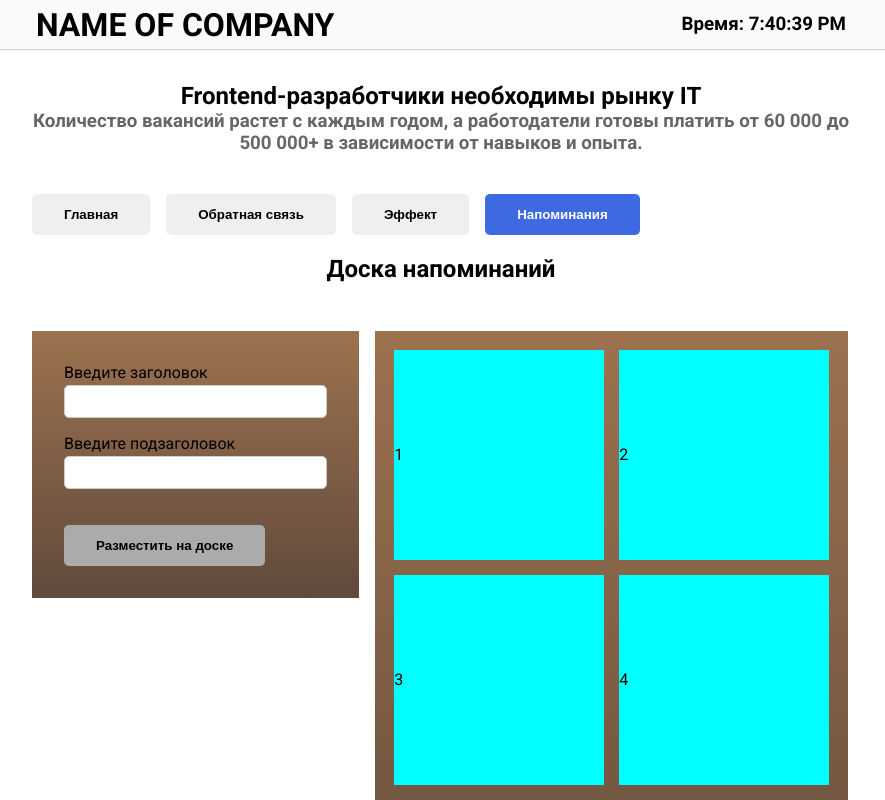
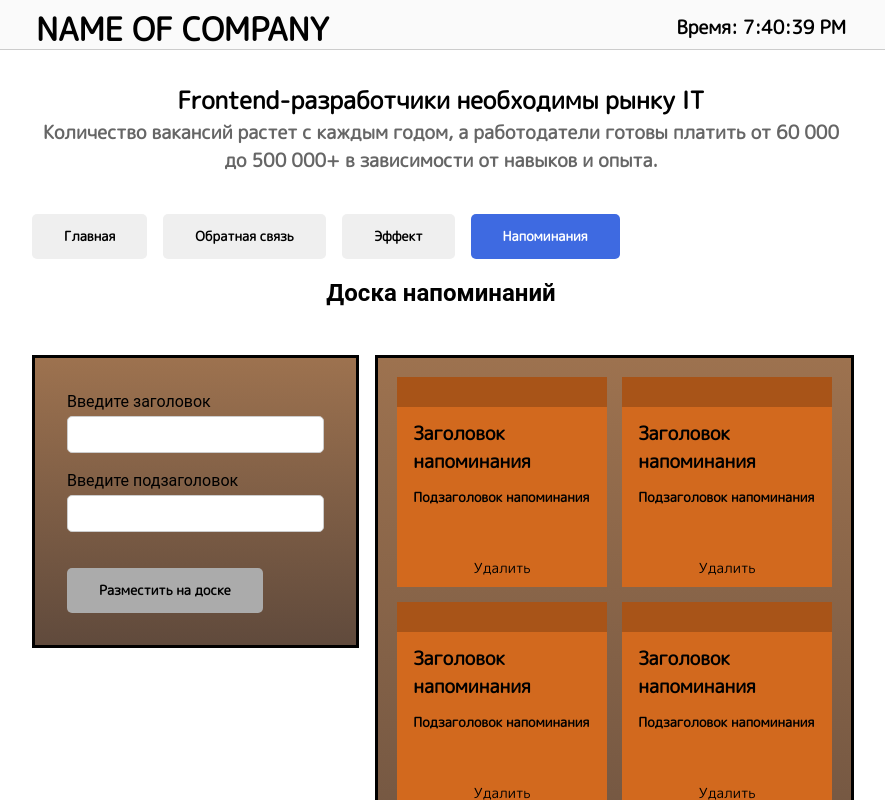
Before and after one commit to Lyaguh21/react-first-steps, a React (Vite) app: page / in a window 1280 px wide. Both pictures are taken after a click on the button "Напоминания". Shown: the top 800 px of the page, without its empty margins (199-1084 px from the left). Built offline with nearby package versions, Linux system fonts and the light colour scheme.

Commit message:
Начало прописывания логики

```diff
--- a/src/dashboard/dashboardform/DashBoardForm.jsx
+++ b/src/dashboard/dashboardform/DashBoardForm.jsx
@@ -18,7 +18,9 @@ export default function DashBoardForm() {
   return (
     <section>
       <form action="" id="remindersForm">
-        <label htmlFor="titleReminders">Введите заголовок</label>
+        <label htmlFor="titleReminders" className="label">
+          Введите заголовок
+        </label>
         <input
           className="control"
           id="titleReminders"
@@ -28,6 +30,9 @@ export default function DashBoardForm() {
           style={{
             border: formReminders.hasErorSetTitle ? "1.7px solid red" : null,
           }}
+          placeholder={
+            formReminders.hasErorSetTitle ? "Обязательное поле" : null
+          }
         />
 
         <label htmlFor="descriptionReminders">Введите подзаголовок</label>
--- a/src/dashboard/dashboardform/DashBoardForm.scss
+++ b/src/dashboard/dashboardform/DashBoardForm.scss
@@ -1,5 +1,10 @@
+@import url("https://fonts.googleapis.com/css2?family=M+PLUS+Rounded+1c&display=swap");
+$remindersfont: "M PLUS Rounded 1c", serif;
 $main-font: "Roboto", sans-serif;
 $deskСolor: linear-gradient(to top, #604a3c, #9d724f);
+* {
+  font-family: $remindersfont;
+}
 .control {
   border: 1px solid #ccc;
   border-radius: 5px;
@@ -9,6 +14,7 @@ $deskСolor: linear-gradient(to top, #604a3c, #9d724f);
 }
 
 #remindersForm {
+  border: 3px black solid;
   background: $deskСolor;
   margin-top: 3rem;
   padding: 2rem 2rem 2rem 2rem;
@@ -19,3 +25,6 @@ $deskСolor: linear-gradient(to top, #604a3c, #9d724f);
 #setOnDesk {
   justify-content: center;
 }
+.label {
+  font-family: $remindersfont;
+}
--- a/src/dashboard/dashboardreminders/DashBoardReminders.jsx
+++ b/src/dashboard/dashboardreminders/DashBoardReminders.jsx
@@ -1,20 +1,36 @@
+import RemindersSection from "../reminders/RemindersSection";
 import "./DashBoardReminders.scss";
+import { remindersColor } from "../../data";
 export default function DashBoardReminders() {
   return (
     <section>
       <table id="remindersTable">
         <tbody>
           <tr>
-            <td>1</td>
-            <td>2</td>
+            <td>
+              <RemindersSection
+
+              ></RemindersSection>
+            </td>
+            <td>
+              <RemindersSection></RemindersSection>
+            </td>
           </tr>
           <tr>
-            <td>3</td>
-            <td>4</td>
+            <td>
+              <RemindersSection></RemindersSection>
+            </td>
+            <td>
+              <RemindersSection></RemindersSection>
+            </td>
           </tr>
           <tr>
-            <td>5</td>
-            <td>6</td>
+            <td>
+              <RemindersSection></RemindersSection>
+            </td>
+            <td>
+              <RemindersSection></RemindersSection>
+            </td>
           </tr>
         </tbody>
       </table>
--- a/src/dashboard/dashboardreminders/DashBoardReminders.scss
+++ b/src/dashboard/dashboardreminders/DashBoardReminders.scss
@@ -7,10 +7,10 @@ $deskСolor: linear-gradient(to top, #604a3c, #9d724f);
   margin-left: 1rem;
   border-collapse: separate;
   border-spacing: 15px 15px;
+  border: 3px black solid;
   td {
     width: 210px;
     height: 210px;
-    background-color: aqua;
     margin-right: 5px;
   }
 }
--- /dev/null
+++ b/src/dashboard/reminders/RemindersButton.jsx
@@ -0,0 +1,4 @@
+import "./RemindersSection.scss";
+export default function RemindersButton() {
+  return <button className="deleteReminders">Удалить</button>;
+}
--- /dev/null
+++ b/src/dashboard/reminders/RemindersSection.jsx
@@ -0,0 +1,18 @@
+import "./RemindersSection.scss";
+import { remindersColor } from "../../data";
+import Button from "../../components/Button/Button";
+import RemindersButton from "./RemindersButton";
+export default function RemindersSection({ mainColor, boxColor }) {
+  return (
+    <div id="remindersBox" style={{ backgroundColor: { mainColor } }}>
+      <div className="heightReminders">
+        <div className="box" style={{ backgroundColor: { boxColor } }}></div>
+        <h1>Заголовок напоминания</h1>
+        <h5>Подзаголовок напоминания</h5>
+      </div>
+      <div className="deleteSection">
+        <RemindersButton />
+      </div>
+    </div>
+  );
+}
--- /dev/null
+++ b/src/dashboard/reminders/RemindersSection.scss
@@ -0,0 +1,43 @@
+@import url("https://fonts.googleapis.com/css2?family=M+PLUS+Rounded+1c&display=swap");
+$remindersfont: "M PLUS Rounded 1c", serif;
+
+* {
+  font-family: $remindersfont;
+}
+#remindersBox {
+  height: 210px;
+  width: 210px;
+  background-color: chocolate;
+  h1 {
+    margin: 0.8rem 1rem 0.8rem 1rem;
+  }
+  h5 {
+    margin: 0rem 1rem 0.8rem 1rem;
+  }
+  .box {
+    background-color: rgb(168, 84, 24);
+    height: 30px;
+    width: 100%;
+  }
+  .heightReminders {
+    height: 170px;
+  }
+}
+.deleteSection {
+  text-align: center;
+  height: 40px;
+  padding-top: 0.5rem;
+}
+.deleteReminders {
+  font-size: 14px;
+  border: none;
+  background-color: rgba(245, 245, 220, 0);
+  padding: 0.2rem 1rem;
+
+  &:hover {
+    color: rgb(63, 62, 62);
+  }
+  &:active {
+    color: black;
+  }
+}
--- a/src/data.js
+++ b/src/data.js
@@ -50,3 +50,12 @@ export const colors = [
   { color: "#A3E4D7", title: "Мятный" },
   { color: "#E6B0AA", title: "Розовый" },
 ];
+
+export const remindersColor = [
+  { main: " chocolate", box: " rgb(168, 84, 24)" },
+  { main: " #8fea7a", box: " #7ed321" },
+  { main: " #2172D2", box: " #185499" },
+  { main: " #F8E71C", box: " #9E9305" },
+  { main: " #E5021E", box: "#7A0210" },
+  { main: " #DEF5C7", box: "#A6E367" },
+];
--- a/src/index.scss
+++ b/src/index.scss
@@ -1,5 +1,5 @@
-@import url("https://fonts.googleapis.com/css2?family=Inter&family=Roboto:wght@400;700&family=Titillium+Web&display=swap");
-$main-font: "Roboto", sans-serif;
+@import url("https://fonts.googleapis.com/css2?family=M+PLUS+Rounded+1c&display=swap");
+$main-font: "M PLUS Rounded 1c", serif;
 
 * {
   margin: 0;
@@ -45,4 +45,5 @@ p {
   padding: 0.5rem 1rem;
   width: 100%;
   margin: 0.2rem 0 1rem 0;
+  font-family: $main-font;
 }
```
